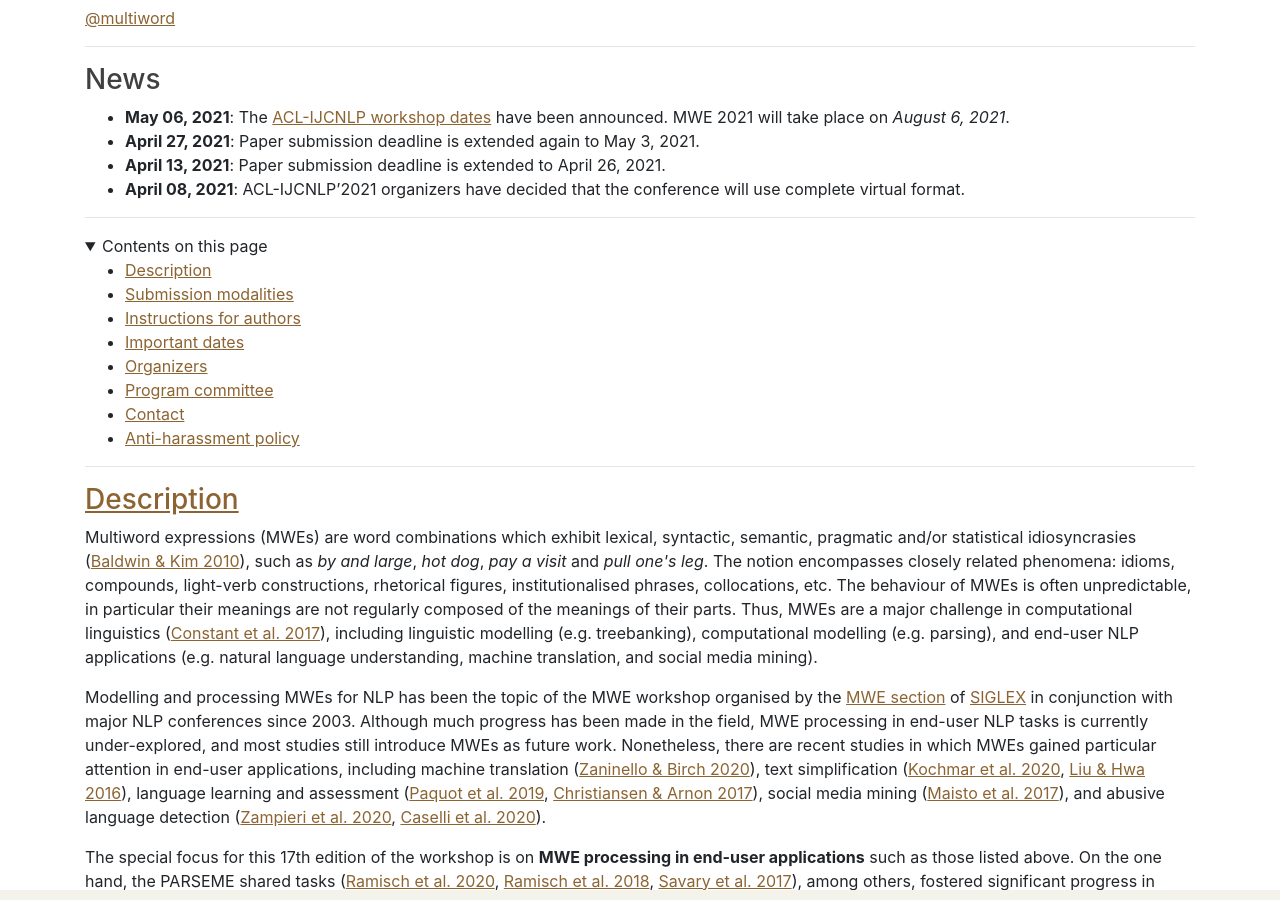
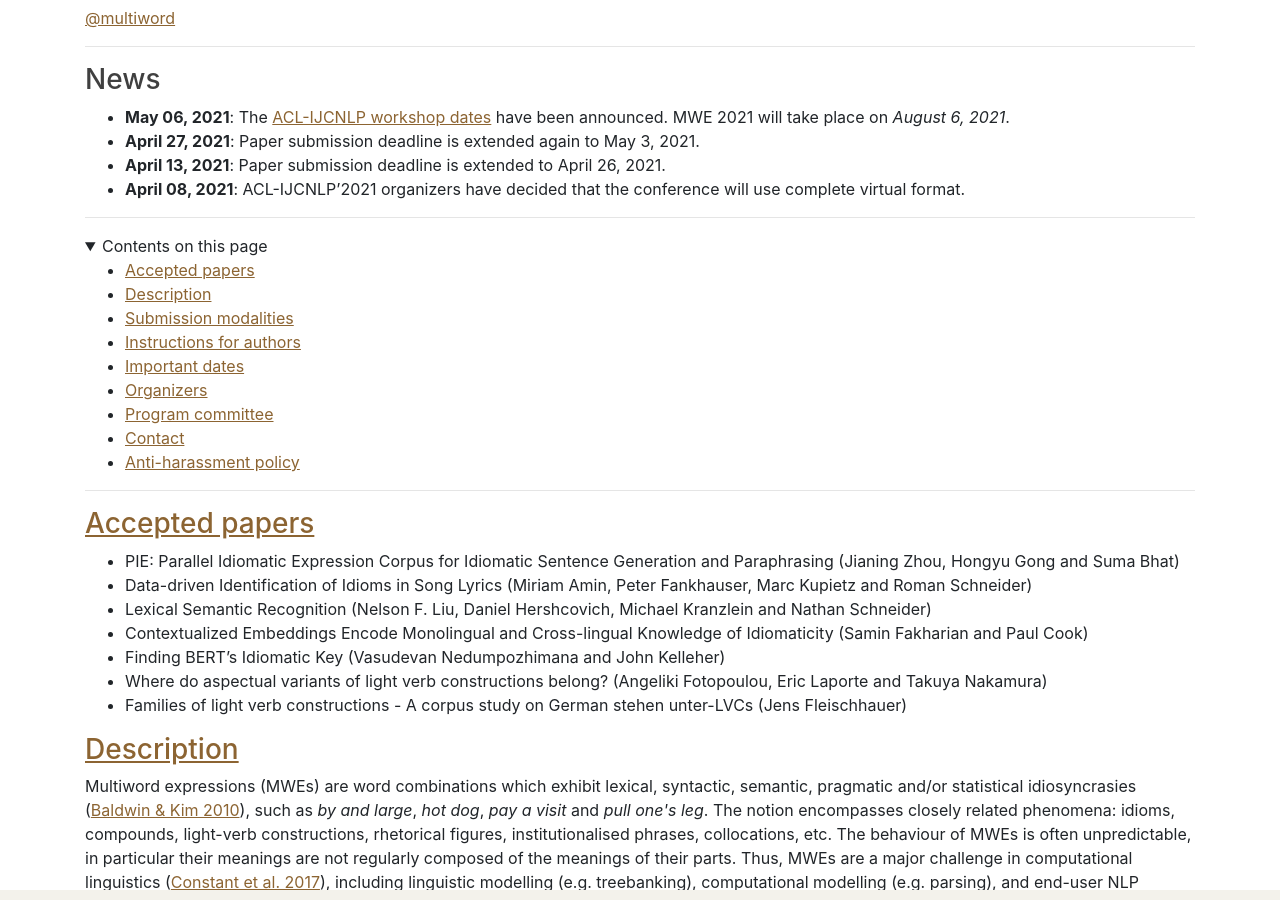
Before and after one commit to multiword/multiword.github.io, a Jekyll site: the page built from mwe2021/index.md, in a window 1280 px wide and 900 px high, scrolled down 258 px. Built offline with Jekyll 4.4.1, drawn with Linux system fonts in a browser that asks for light colours; comment, search, counter and statistics services are not loaded.

Commit message:
Update index.md

```diff
--- a/mwe2021/index.md
+++ b/mwe2021/index.md
@@ -29,6 +29,7 @@ Special Interest Group on the Lexicon ([SIGLEX](http://www.siglex.org/)) of the
   <summary>
     Contents on this page
   </summary>
+- [Accepted papers](#papers)
 - [Description](#description)
 - [Submission modalities](#submission)
 - [Instructions for authors](#instructions)
@@ -40,6 +41,19 @@ Special Interest Group on the Lexicon ([SIGLEX](http://www.siglex.org/)) of the
 </details>
 
 -----
+
+### <a name="papers"> Accepted papers </a>
+
+* PIE: Parallel Idiomatic Expression Corpus for Idiomatic Sentence Generation and Paraphrasing
+(Jianing Zhou, Hongyu Gong and Suma Bhat)
+* Data-driven Identification of Idioms in Song Lyrics
+(Miriam Amin, Peter Fankhauser, Marc Kupietz and Roman Schneider)
+* Lexical Semantic Recognition (Nelson F. Liu, Daniel Hershcovich, Michael Kranzlein and Nathan Schneider)
+* Contextualized Embeddings Encode Monolingual and Cross-lingual Knowledge of Idiomaticity
+(Samin Fakharian and Paul Cook)
+* Finding BERT’s Idiomatic Key (Vasudevan Nedumpozhimana and John Kelleher)
+* Where do aspectual variants of light verb constructions belong? (Angeliki Fotopoulou, Eric Laporte and Takuya Nakamura)
+* Families of light verb constructions - A corpus study on German stehen unter-LVCs (Jens Fleischhauer)
 
 ### <a name="description"> Description </a>
 
```
